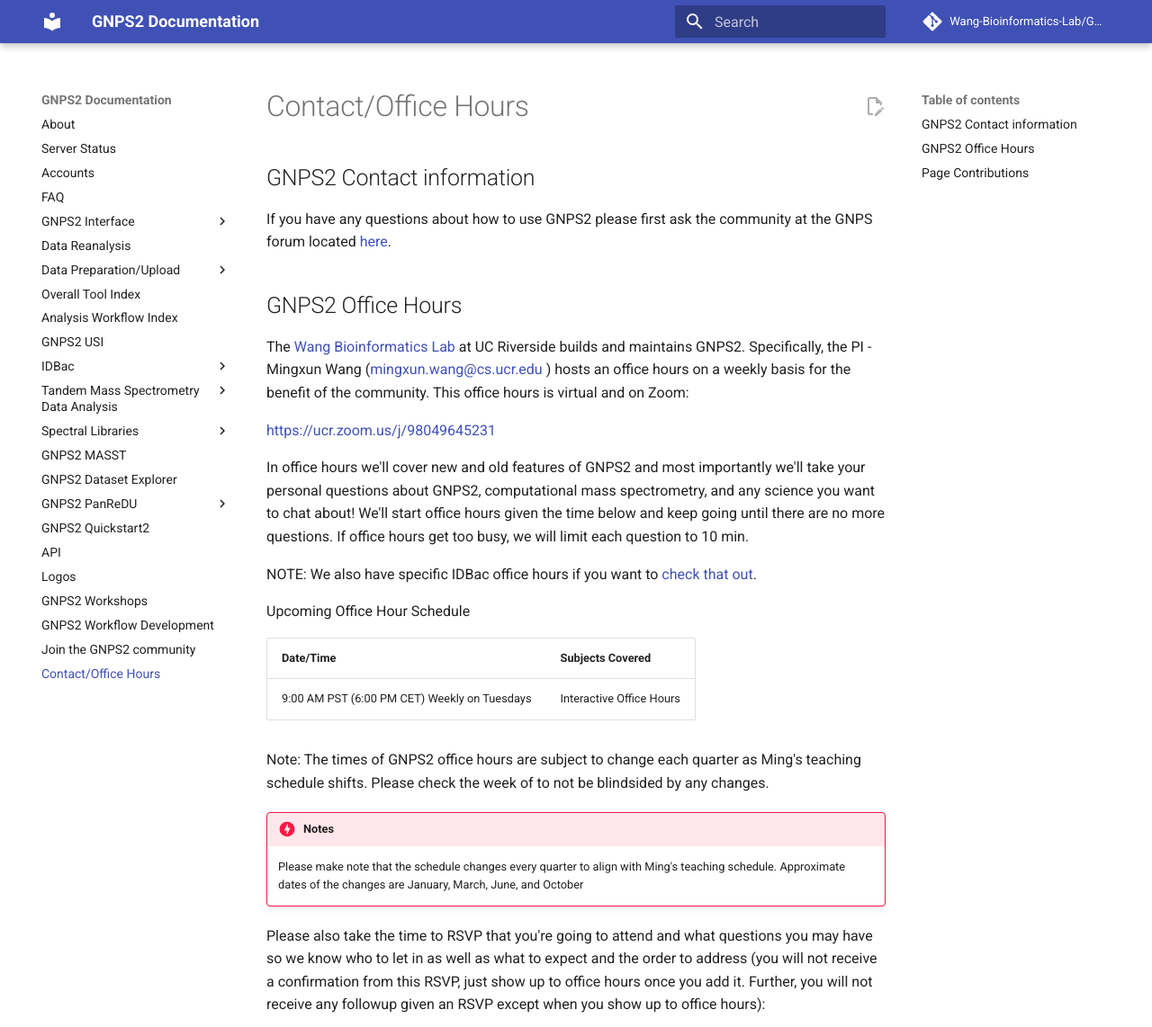
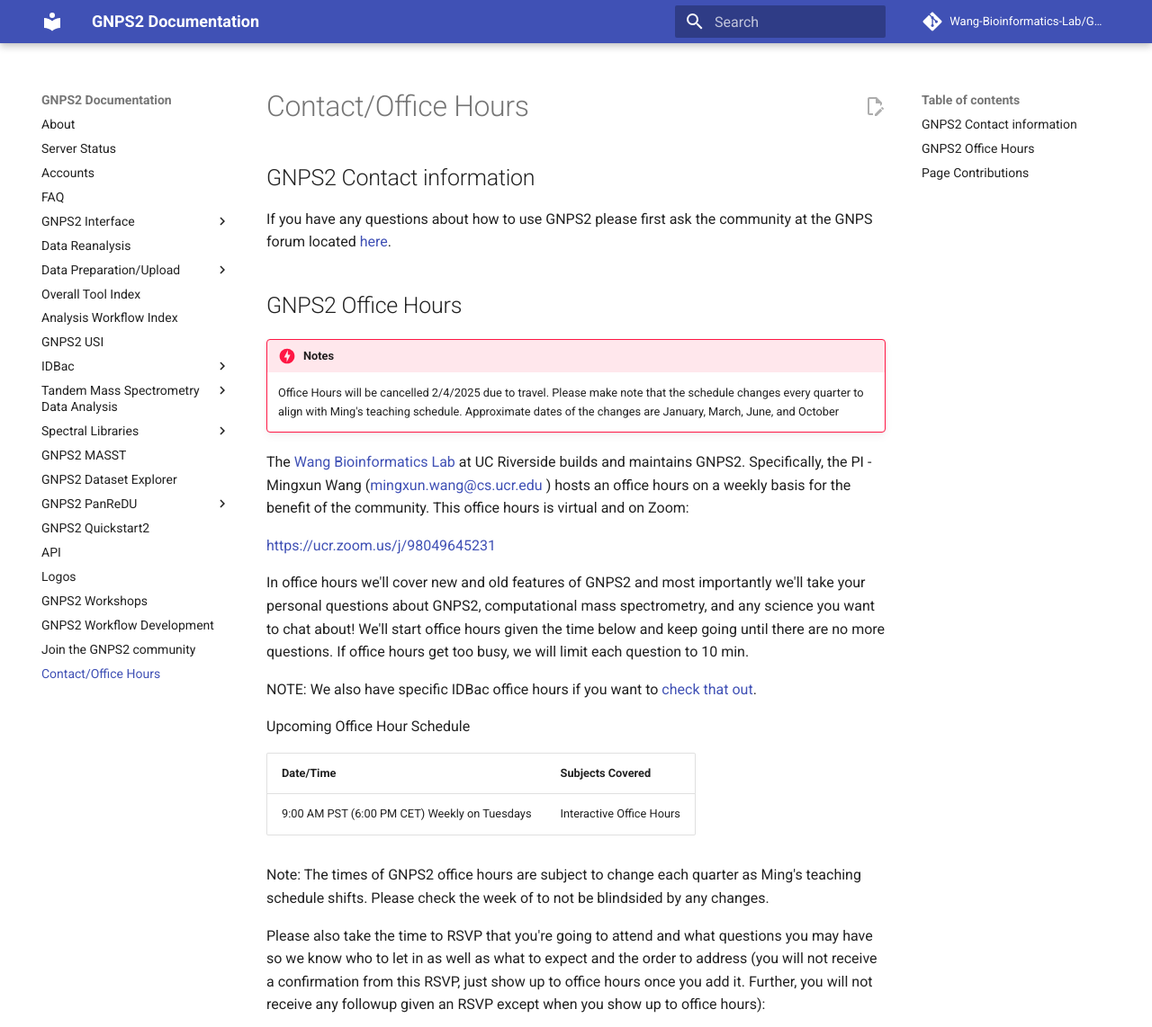
Before and after one commit to Wang-Bioinformatics-Lab/GNPS2_Documentation, an MkDocs documentation site: the page built from docs/contact.md, in a window 1280 px wide and 1400 px high, cut to the strip 0-1142 px from the top of the window. Shown: the whole strip at 90% size. Built offline with MkDocs 1.6.1 and Material for MkDocs 9.7.7, drawn with Linux system fonts in a browser that asks for light colours; comment, search, counter and statistics services are not loaded; some of the changed lines change nothing that is shown.

Commit message:
Update contact.md

```diff
--- a/docs/contact.md
+++ b/docs/contact.md
@@ -3,6 +3,9 @@
 If you have any questions about how to use GNPS2 please first ask the community at the GNPS forum located [here](https://groups.google.com/forum/#!forum/molecular_networking_bug_reports).
 
 ## GNPS2 Office Hours
+
+!!! danger "Notes"
+    Office Hours will be cancelled 2/4/2025 due to travel. Please make note that the schedule changes every quarter to align with Ming's teaching schedule. Approximate dates of the changes are January, March, June, and October
 
 The [Wang Bioinformatics Lab](https://www.cs.ucr.edu/~mingxunw/) at UC Riverside builds and maintains GNPS2. Specifically, the PI - Mingxun Wang ([mingxun.wang@cs.ucr.edu](mailto:mingxun.wang@cs.ucr.edu) ) hosts an office hours on a weekly basis for the benefit of the community. This office hours is virtual and on Zoom:
 
@@ -20,9 +23,6 @@ Upcoming Office Hour Schedule
 
 Note: The times of GNPS2 office hours are subject to change each quarter as Ming's teaching schedule shifts. Please check the week of to not be blindsided by any changes.
 
-!!! danger "Notes"
-    Please make note that the schedule changes every quarter to align with Ming's teaching schedule. Approximate dates of the changes are January, March, June, and October
-
 Please also take the time to RSVP that you're going to attend and what questions you may have so we know who to let in as well as what to expect and the order to address (you will not receive a confirmation from this RSVP, just show up to office hours once you add it. Further, you will not receive any followup given an RSVP except when you show up to office hours):
 
 <iframe src="https://docs.google.com/forms/d/e/1FAIpQLSdOCaOmZ6Q5ggsmnQ414SSYBrshpX-Ibt4ENh2TPkQiBBR2qw/viewform?embedded=true" width="640" height="700" frameborder="0" marginheight="0" marginwidth="0">Loading…</iframe>
```
